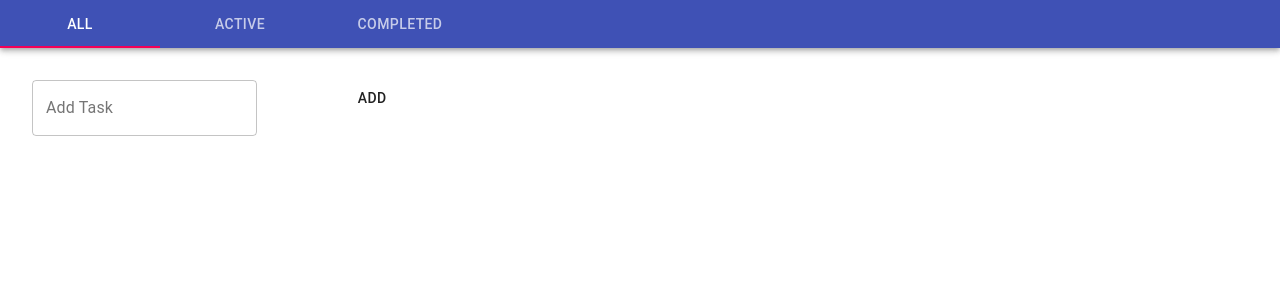
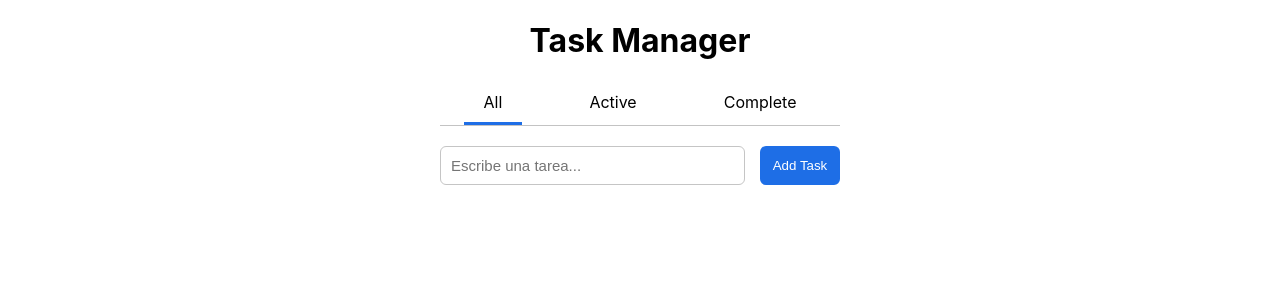
Before and after one commit to Blackdeerbrand/Task_Manager, a React (Create React App) app: page / in a window 1280 px wide. Shown: the top 300 px of the page. Built offline with nearby package versions, Linux system fonts and the light colour scheme.

Commit message:
[/]Ultima versión Estable, Reseteo total

```diff
--- a/package.json
+++ b/package.json
@@ -4,6 +4,7 @@
   "private": true,
   "dependencies": {
     "@material-ui/core": "^4.12.3",
+    "@material-ui/icons": "^4.11.2",
     "@testing-library/jest-dom": "^5.14.1",
     "@testing-library/react": "^11.2.7",
     "@testing-library/user-event": "^12.8.3",
--- a/src/components/Searchbar.js
+++ b/src/components/Searchbar.js
@@ -1,34 +1,41 @@
 import React, {useState} from 'react'
-import TextField from '@material-ui/core/TextField';
-import { Button } from '@material-ui/core';
-import { makeStyles } from '@material-ui/core';
 
-const useStyles = makeStyles((theme) => ({
-    root: {
-      '& > *': {
-        margin: theme.spacing(1),
-        width: '25ch',
-        display: 'inline-flex',
-        alignItems: 'center'
-      },
-    },
-  }));
+export const Searchbar = ({saveTask}) =>{
 
+  //Keep input data on the input
+  const savedata = (e) => {
+    let text = e.target.value
+    if(e.keyCode == 13 || text != ""){
+      saveTask({
+        'text':text,
+        'done':false
+      })
+    }
+    e.target.value = "";
+  }
+  //Send data through the button
 
-export default function Searchbar(props){
+  const savedatafromButton = () =>{
+    let text = document.querySelector('.taskcreator').value
+    if(text != ""){
+      saveTask({
+        'text':text,
+        'done':false
+      })
+      document.querySelector('.taskcreator').value = "";
+    }
+  }
+  return(
+    <>
+      <div  id="todo-input">
+        <input
+         type="text"
+         className="form-control todo-box taskcreator"
+         placeholder="Escribe una tarea..."
 
-    const classes = useStyles();
-
-    const AddToList = () => {
-        let taskElement = document.getElementById('task').value
-        props.settaskSearch(taskElement)
-    }
-    return(
-        <div>
-            <form className={classes.root}  autoComplete="off">
-                <TextField id="task" label="Add Task" variant="outlined" />
-                <Button onClick={()=>{AddToList()}}>Add</Button>
-            </form>
-        </div>
-    )
+        />
+        <button onClick={savedatafromButton}>Add Task</button>
+      </div>
+    </>
+  )
 }
--- /dev/null
+++ b/src/components/TaskList.js
@@ -0,0 +1,52 @@
+import React from 'react'
+import DeleteIcon from '@material-ui/icons/Delete'
+import DeleteForeverIcon from '@material-ui/icons/DeleteForever';
+
+export const TaskList = ({deleteTask, updateTask, tabview, taskview}) => {
+
+    //Updating any task from checked to unchecked
+    const changeStatus = (index, e) => {
+        updateTask(index, e.target.checked)
+    }
+
+    //Verify the possible results for the props
+    if(taskview == null){
+        taskview = [];
+    }
+
+    return(
+        <>
+            <div>
+                {
+                    taskview != null &&
+                    taskview.map((task)=>{
+                        return(
+                            <>
+                                <div className="todo-checkbox" key={task.id}>
+                                    <div>
+                                        <input type="checkbox"
+                                        className="check form-control"
+                                        name={"check" + task.id}
+                                        id={"check" + task.id}
+                                        defaultChecked={task.done}
+                                        onClick={(e) => changeStatus(task.id, e)}/>
+                                        <p>{task.text}</p>
+                                    </div>
+
+                                    {task.done == true && tabview == 'completed' &&
+                                        <DeleteIcon onClick={() => deleteTask(task.id)}/>
+                                    }
+                                </div>
+                            </>
+                        )
+                    })
+                }
+                {taskview > 0 && tabview == 'completed' &&
+                    <button>
+                        <DeleteForeverIcon onClick={() => deleteTask('all')}/>
+                    </button>
+                }
+            </div>
+        </>
+    )
+}
--- a/src/styles/styles.css
+++ b/src/styles/styles.css
@@ -1,15 +1,115 @@
-.general-box{
+body {
     margin: 0;
-    width: 80%;
-    height: auto;
+    font-family: -apple-system, BlinkMacSystemFont, 'Segoe UI', 'Roboto', 'Oxygen',
+      'Ubuntu', 'Cantarell', 'Fira Sans', 'Droid Sans', 'Helvetica Neue',
+      sans-serif;
+    -webkit-font-smoothing: antialiased;
+    -moz-osx-font-smoothing: grayscale;
 }
-.general-box-task{
-    display: inline-flex;
-    align-items: center;
-    margin: 0;
+
+code {
+    font-family: source-code-pro, Menlo, Monaco, Consolas, 'Courier New', monospace;
+}
+
+#root{
+    width: 400px;
+    margin: 0 auto;
+    text-align: center;
+}
+
+#options{
+    display: flex;
+    flex-direction: row;
+    flex-wrap: nowrap;
+    justify-content: space-around;
+    margin: 20px 0;
+    border-bottom: 1px solid #c3c3c3;
+}
+
+#options div{
+    cursor: pointer;
+    padding: 10px 20px;
+}
+
+#options div.active{
+    border-bottom: 3px rgb(30, 110, 230) solid;
+}
+
+#todo-input{
+    display: flex;
+}
+
+#todo-input input{
     width: 100%;
-    height: auto;
+    padding: 10px;
+    font-size: 15px;
+    border-radius: 6px;
+    border: 1px solid #c5c5c5;
+    outline: none;
+    box-sizing: border-box;
+    flex-grow: 0;
+    flex-shrink: initial;
+    flex-basis: auto;
+    margin-right: 15px;
 }
-.task-checked{
+
+#todo-input button{
+    flex-grow: 0;
+    flex-shrink: 0;
+    flex-basis: 20%;
+    background-color: rgb(30, 110, 230) ;
+    color: #FFF;
+    border-radius: 6px;
+    border: none;
+    outline: none;
+    box-sizing: border-box;
+    transition: 0.4s ease-in-out;
+}
+
+#todo-input button:hover{
+    background-color: rgb(55, 123, 226);
+}
+
+.todo-checkbox{
+    display: flex;
+    flex-direction: row;
+    flex-wrap: nowrap;
+    justify-content: space-between;
+    margin: 10px 0;
+}
+
+.todo-checkbox .delete-one{
+    cursor: pointer;
+}
+
+.todo-checkbox .todo-content{
+    display: flex;
+    flex-direction: row;
+    flex-wrap: nowrap;
+    justify-content: flex-start;
+}
+
+.todo-checkbox .check{
+    vertical-align: middle;
+    width: 20px;
+    height: 20px;
+    margin-top: 5px;
+}
+
+.todo-checkbox p{
+    margin: 0 5px;
+    font-size: 20px;
+}
+
+.todo-checkbox .check:checked + p{
     text-decoration: line-through;
 }
+
+.delete-all{
+    float: right;
+    margin-top: 10px;
+}
+
+.delete-all img{
+    filter: invert(1);
+}
--- a/src/views/Main.js
+++ b/src/views/Main.js
@@ -1,138 +1,105 @@
-import React, {useEffect, useState, useMemo, useContext} from 'react';
-import PropTypes from 'prop-types';
-import { makeStyles } from '@material-ui/core/styles';
-import AppBar from '@material-ui/core/AppBar';
-import Tabs from '@material-ui/core/Tabs';
-import Tab from '@material-ui/core/Tab';
-import Typography from '@material-ui/core/Typography';
-import Box from '@material-ui/core/Box';
-import Searchbar from '../components/Searchbar';
-import Task from '../components/Task';
-import { ListTaskContext } from '../store/TaskStore';
+import React,{useState, useEffect} from 'react'
+import { Searchbar } from '../components/Searchbar'
+import { TaskList } from '../components/TaskList'
+import '../styles/styles.css'
 
-function TabPanel(props) {
-  const { children, value, index, ...other } = props;
+export default function TaskTabs() {
+
+  let [tasklist, settasklist] = useState([])
+  let [taskview, settaskview] = useState([])
+  let [tabview, settabview] = useState('all')
+
+  //Initialize the localstorage of the tasks
+  useEffect(()=>{
+    let tasks = localStorage.getItem('tasks')
+    if(tasks != null && typeof tasks != undefined){
+      settasklist(JSON.parse(tasks))
+    }
+    else{
+      settasklist([])
+    }
+  },[])
+
+  //Synchronize all the views
+  useEffect(()=>{
+    switch (tabview) {
+      case "all":
+          settaskview(tasklist)
+        break;
+      case "active":
+          settaskview(tasklist.filter((task)=>{return task.done == false}))
+        break;
+      case "completed":
+          settaskview(tasklist.filter((task)=>{return task.done == true}))
+        break;
+      default:
+        break;
+    }
+  },[tasklist, tabview])
+  //Actions of the CRUD
+  const addTask = task => {
+    //Add an ID for every task
+    let nextTaskID = null
+    if(tasklist.length > 0){
+      nextTaskID = tasklist[tasklist.length - 1].id + 1
+    }
+    else{
+      nextTaskID = tasklist.length + 1
+    }
+    //Create object task with an ID, text, done
+    task = {...task, 'id':nextTaskID}
+    settasklist([...tasklist, task])
+    localStorage.setItem('tasks', JSON.stringify([...tasklist, task]));
+  }
+
+  //Delete
+  const deleteTask = (id) => {
+    if(id == 'all'){
+      let newList = tasklist.filter((task)=>{return task.done != true})
+      settasklist(newList)
+      localStorage.setItem('tasks', JSON.stringify(newList));
+    }
+    else{
+      let newList = tasklist.filter((task)=>{return task.id != id})
+      settasklist(newList)
+      localStorage.setItem('tasks', JSON.stringify(newList));
+    }
+  }
+
+  //Update
+  const updateTask = (id, status) => {
+    let newArray = []
+    tasklist.forEach((task)=>{
+      if(task.id == id){
+        task.done = status
+      }
+      newArray.push(task)
+    })
+    settasklist(newArray)
+    localStorage.setItem('tasks', JSON.stringify(newArray));
+  }
+
+  const changeOption = (e) => {
+    document.querySelector('.active').classList.remove('active');
+    e.target.classList.add('active');
+  }
+
 
   return (
-    <div
-      role="tabpanel"
-      hidden={value !== index}
-      id={`simple-tabpanel-${index}`}
-      aria-labelledby={`simple-tab-${index}`}
-      {...other}
-    >
-      {value === index && (
-        <Box p={3}>
-          <Typography>{children}</Typography>
-        </Box>
-      )}
-    </div>
+    <>
+      <h1>Task Manager</h1>
+      <div id="options">
+        <div onClick={(e)=>{settabview('all'), changeOption(e)}} className="active" >All</div>
+        <div onClick={(e)=>{settabview('active'), changeOption(e)}}>Active</div>
+        <div onClick={(e)=>{settabview('completed'), changeOption(e)}}>Complete</div>
+      </div>
+      <Searchbar saveTask={(task)=>{addTask(task)}} />
+      <TaskList
+        deleteTask={deleteTask}
+        updateTask={updateTask}
+        tabview={tabview}
+        taskview={taskview}
+      />
+    </>
   );
 }
-
-TabPanel.propTypes = {
-  children: PropTypes.node,
-  index: PropTypes.any.isRequired,
-  value: PropTypes.any.isRequired,
-};
-
-function a11yProps(index) {
-  return {
-    id: `simple-tab-${index}`,
-    'aria-controls': `simple-tabpanel-${index}`,
-  };
-}
-
-export default function TaskTabs() {
-  const [value, setValue] = useState(0);
-  let [taskSearch, settaskSearch] = useState()
-  let [taskChecked, settaskChecked] = useState(false)
-  let [actualtask, setactualtask] = useState({
-        task:'',
-        checked: false
-  })
-  let [taskList, settaskList] = useState([])
-  let {listResults, listDispatch} = useContext(ListTaskContext)
-
-  const handleChange = (event, newValue) => {
-    setValue(newValue);
-  };
-
-  useEffect(()=>{
-    settaskList([...taskList, taskSearch])
-  },[taskSearch])
-
-  useEffect(()=>{
-    console.log(listResults)
-  },[value])
-  return (
-    <div>
-      <AppBar position="static">
-        <Tabs value={value} onChange={handleChange} aria-label="simple tabs example">
-          <Tab label="All" {...a11yProps(0)} />
-          <Tab label="Active" {...a11yProps(1)} />
-          <Tab label="Completed" {...a11yProps(2)} />
-        </Tabs>
-      </AppBar>
-      <TabPanel value={value} index={0}>
-        <Searchbar settaskSearch={settaskSearch}/>
-        {
-            taskList.map((item)=>{
-                if(item === '' || item === undefined){
-                    return null
-                }
-                else{
-                    return(
-                        <Task text={item} Ischecked={setactualtask}></Task>
-                    )
-                }
-            })
-        }
-      </TabPanel>
-      <TabPanel value={value} index={1}>
-        {
-            taskList.map((item)=>{
-                if(item === '' || item === undefined){
-                    return null
-                }
-                else{
-                    return(
-                        <>
-                        {
-                            actualtask.checked === false ?
-                            <Task text={item} visual={false}></Task>
-                            :
-                            null
-                        }
-                            {/* <Task text={item}></Task> */}
-                        </>
-                    )
-                }
-            })
-        }
-      </TabPanel>
-      <TabPanel value={value} index={2}>
-        {
-            taskList.map((item)=>{
-                if(item === '' || item === undefined){
-                    return null
-                }
-                else{
-                    return(
-                        <>
-                        {
-                            actualtask.checked === true ?
-                            <Task text={item} visual={true}></Task>
-                            :
-                            null
-                        }
-                            {/* <Task text={item}></Task> */}
-                        </>
-                    )
-                }
-            })
-        }
-      </TabPanel>
-    </div>
-  );
-}
```
Also changed, not shown: 1 other file (tests, documents, lock files or other folders).
